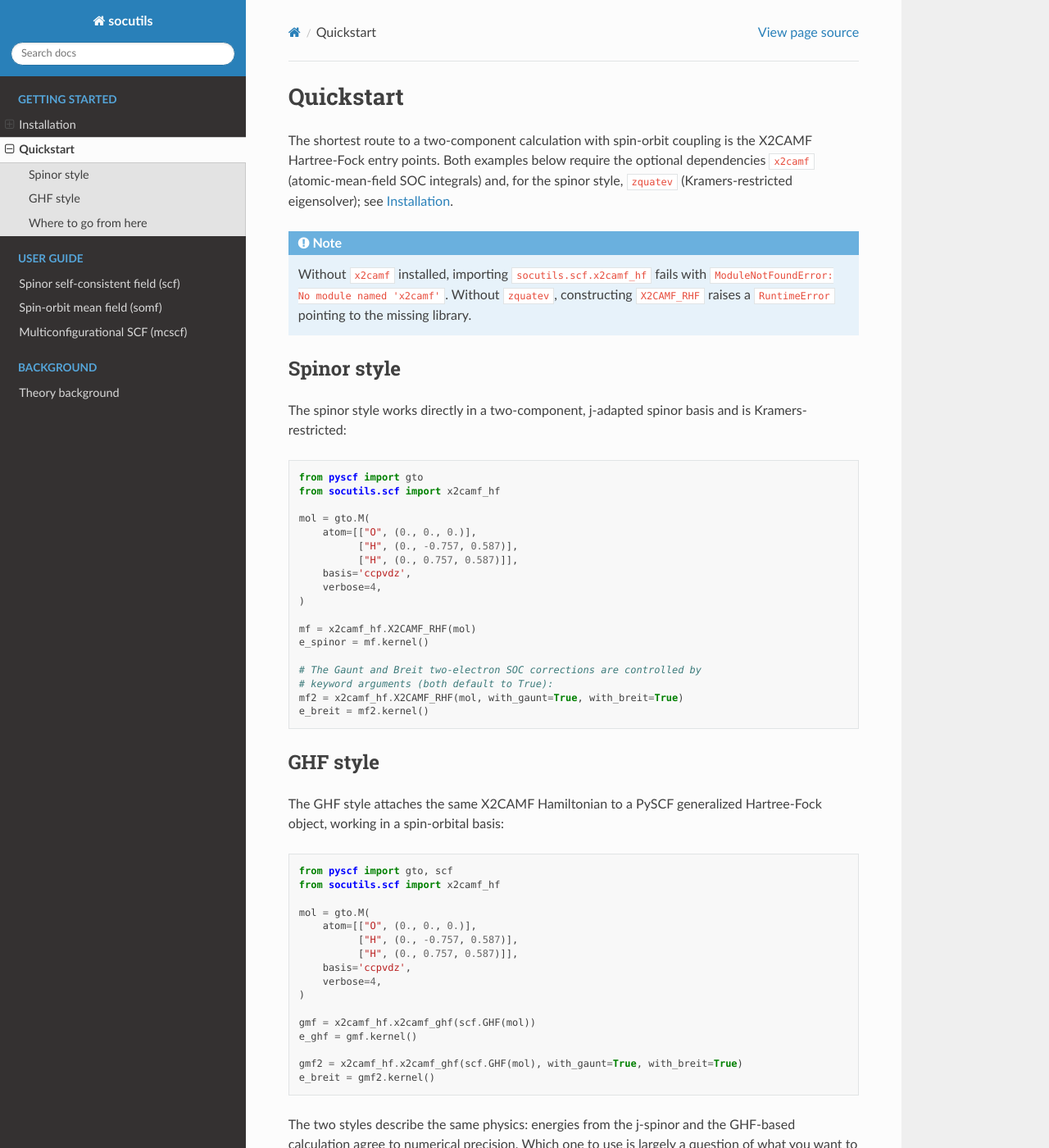
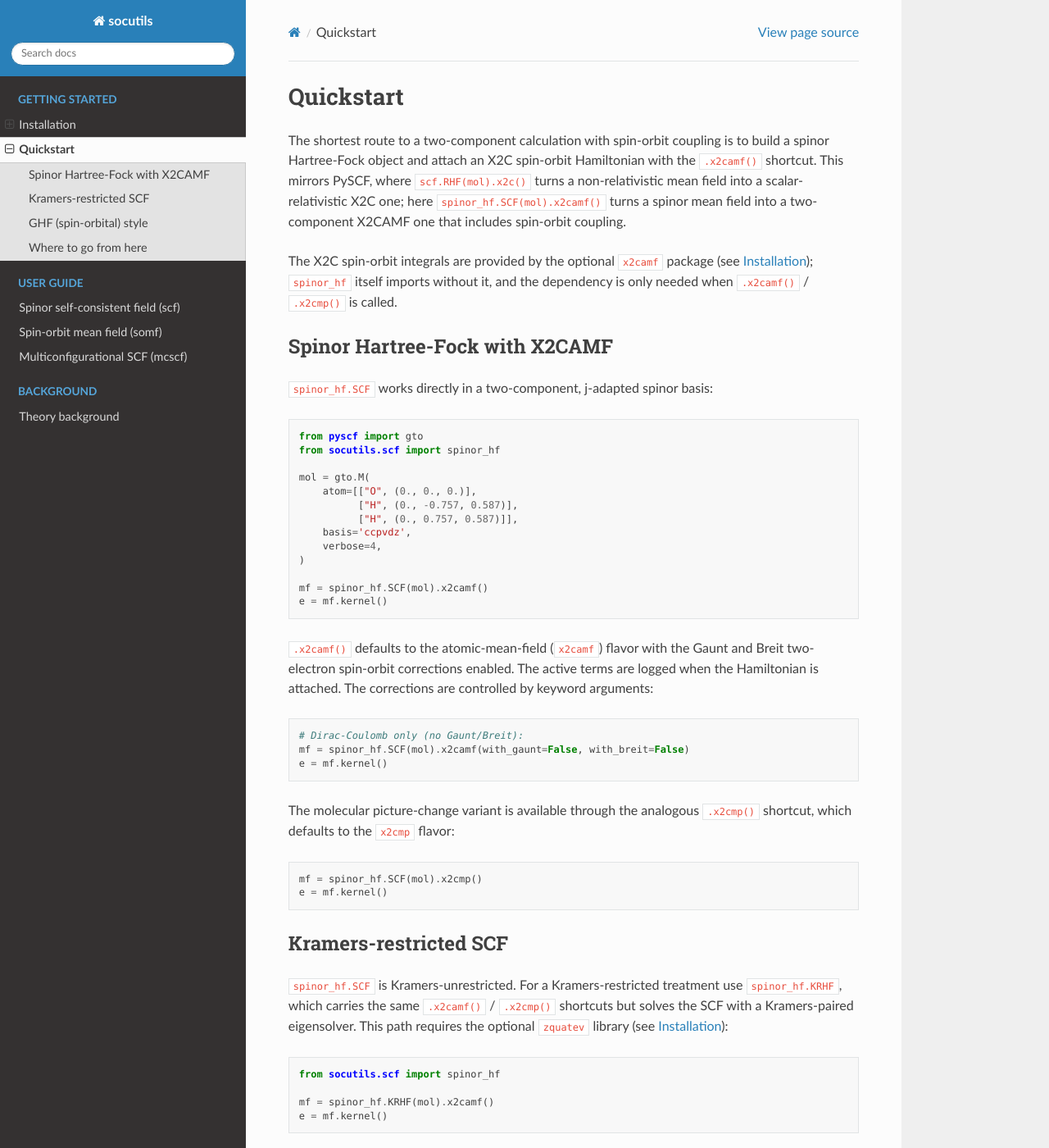
Before and after one commit to xubwa/socutils, a Sphinx documentation site: the page built from docs/source/quickstart.rst, in a window 1280 px wide and 1400 px high. Shown: the whole window at 82% size. Built offline with Sphinx 7.4.7 and the Read the Docs theme 3.1.0, drawn with Linux system fonts in a browser that asks for light colours; some of the changed text lies outside the part shown.

Commit message:
docs: update quickstart/install to the .x2camf()/.x2cmp() API
The scaffold's quickstart documented the now-deprecated X2CAMF_RHF /
x2camf_hf classes. Rewrite it around the canonical entry points
spinor_hf.SCF(mol).x2camf() and .x2cmp() (Kramers-unrestricted), with
spinor_hf.KRHF for the Kramers-restricted path, and keep the GHF-style
x2camf_ghf example. Point the zquatev dependency note at spinor_hf.KRHF.

```diff
--- a/docs/source/install.rst
+++ b/docs/source/install.rst
@@ -19,8 +19,8 @@ Several features depend on optional libraries:
    * - Package
      - Needed for
    * - `zquatev <https://github.com/sunqm/zquatev>`_
-     - Kramers-restricted spinor SCF (``KRHF``, ``X2CAMF_RHF``): the
-       quaternion eigensolver that exploits time-reversal symmetry.
+     - Kramers-restricted spinor SCF (``spinor_hf.KRHF``): the quaternion
+       eigensolver that exploits time-reversal symmetry.
    * - `x2camf <https://github.com/warlocat/x2camf>`_ (and its
        ``libx2camf`` backend)
      - X2C atomic-mean-field (X2CAMF) spin-orbit integrals, including the
--- a/docs/source/quickstart.rst
+++ b/docs/source/quickstart.rst
@@ -2,28 +2,25 @@ Quickstart
 ==========
 
 The shortest route to a two-component calculation with spin-orbit coupling is
-the X2CAMF Hartree-Fock entry points.  Both examples below require the
-optional dependencies ``x2camf`` (atomic-mean-field SOC integrals) and, for
-the spinor style, ``zquatev`` (Kramers-restricted eigensolver); see
-:doc:`install`.
+to build a spinor Hartree-Fock object and attach an X2C spin-orbit Hamiltonian
+with the ``.x2camf()`` shortcut.  This mirrors PySCF, where ``scf.RHF(mol).x2c()``
+turns a non-relativistic mean field into a scalar-relativistic X2C one; here
+``spinor_hf.SCF(mol).x2camf()`` turns a spinor mean field into a two-component
+X2CAMF one that includes spin-orbit coupling.
 
-.. note::
+The X2C spin-orbit integrals are provided by the optional ``x2camf`` package
+(see :doc:`install`); ``spinor_hf`` itself imports without it, and the
+dependency is only needed when ``.x2camf()`` / ``.x2cmp()`` is called.
 
-   Without ``x2camf`` installed, importing ``socutils.scf.x2camf_hf`` fails
-   with ``ModuleNotFoundError: No module named 'x2camf'``.  Without
-   ``zquatev``, constructing ``X2CAMF_RHF`` raises a ``RuntimeError``
-   pointing to the missing library.
+Spinor Hartree-Fock with X2CAMF
+-------------------------------
 
-Spinor style
-------------
-
-The spinor style works directly in a two-component, j-adapted spinor basis
-and is Kramers-restricted:
+``spinor_hf.SCF`` works directly in a two-component, j-adapted spinor basis:
 
 .. code-block:: python
 
    from pyscf import gto
-   from socutils.scf import x2camf_hf
+   from socutils.scf import spinor_hf
 
    mol = gto.M(
        atom=[["O", (0., 0., 0.)],
@@ -33,44 +30,61 @@ and is Kramers-restricted:
        verbose=4,
    )
 
-   mf = x2camf_hf.X2CAMF_RHF(mol)
-   e_spinor = mf.kernel()
+   mf = spinor_hf.SCF(mol).x2camf()
+   e = mf.kernel()
 
-   # The Gaunt and Breit two-electron SOC corrections are controlled by
-   # keyword arguments (both default to True):
-   mf2 = x2camf_hf.X2CAMF_RHF(mol, with_gaunt=True, with_breit=True)
-   e_breit = mf2.kernel()
+``.x2camf()`` defaults to the atomic-mean-field (``x2camf``) flavor with the
+Gaunt and Breit two-electron spin-orbit corrections enabled.  The active terms
+are logged when the Hamiltonian is attached.  The corrections are controlled by
+keyword arguments:
 
-GHF style
----------
+.. code-block:: python
 
-The GHF style attaches the same X2CAMF Hamiltonian to a PySCF generalized
-Hartree-Fock object, working in a spin-orbital basis:
+   # Dirac-Coulomb only (no Gaunt/Breit):
+   mf = spinor_hf.SCF(mol).x2camf(with_gaunt=False, with_breit=False)
+   e = mf.kernel()
+
+The molecular picture-change variant is available through the analogous
+``.x2cmp()`` shortcut, which defaults to the ``x2cmp`` flavor:
+
+.. code-block:: python
+
+   mf = spinor_hf.SCF(mol).x2cmp()
+   e = mf.kernel()
+
+Kramers-restricted SCF
+----------------------
+
+``spinor_hf.SCF`` is Kramers-unrestricted.  For a Kramers-restricted treatment
+use ``spinor_hf.KRHF``, which carries the same ``.x2camf()`` / ``.x2cmp()``
+shortcuts but solves the SCF with a Kramers-paired eigensolver.  This path
+requires the optional ``zquatev`` library (see :doc:`install`):
+
+.. code-block:: python
+
+   from socutils.scf import spinor_hf
+
+   mf = spinor_hf.KRHF(mol).x2camf()
+   e = mf.kernel()
+
+GHF (spin-orbital) style
+------------------------
+
+The same X2CAMF Hamiltonian can be attached to a PySCF generalized
+Hartree-Fock object, working in a spin-orbital rather than a spinor basis:
 
 .. code-block:: python
 
    from pyscf import gto, scf
    from socutils.scf import x2camf_hf
 
-   mol = gto.M(
-       atom=[["O", (0., 0., 0.)],
-             ["H", (0., -0.757, 0.587)],
-             ["H", (0., 0.757, 0.587)]],
-       basis='ccpvdz',
-       verbose=4,
-   )
-
-   gmf = x2camf_hf.x2camf_ghf(scf.GHF(mol))
+   gmf = x2camf_hf.x2camf_ghf(scf.GHF(mol), with_gaunt=True, with_breit=True)
    e_ghf = gmf.kernel()
 
-   gmf2 = x2camf_hf.x2camf_ghf(scf.GHF(mol), with_gaunt=True, with_breit=True)
-   e_breit = gmf2.kernel()
-
-The two styles describe the same physics: energies from the j-spinor and the
-GHF-based calculation agree to numerical precision.  Which one to use is
-largely a question of what you want to do next -- the spinor style connects to
-the spinor post-SCF methods in socutils, while the GHF style stays close to
-PySCF's native GHF toolchain.
+The spinor and GHF styles describe the same physics: their energies agree to
+numerical precision.  Which one to use is largely a question of what you want
+to do next -- the spinor style connects to the spinor post-SCF methods in
+socutils, while the GHF style stays close to PySCF's native GHF toolchain.
 
 Where to go from here
 ---------------------
```
